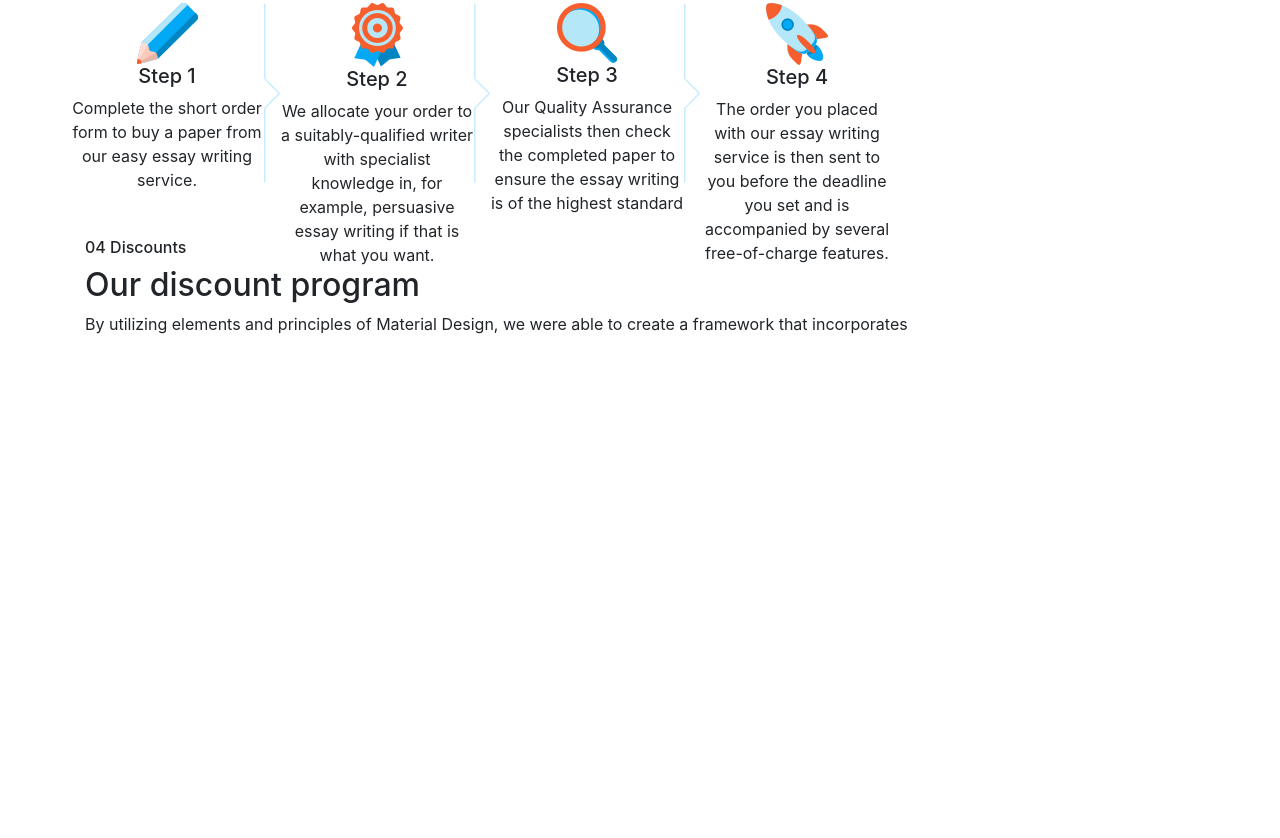
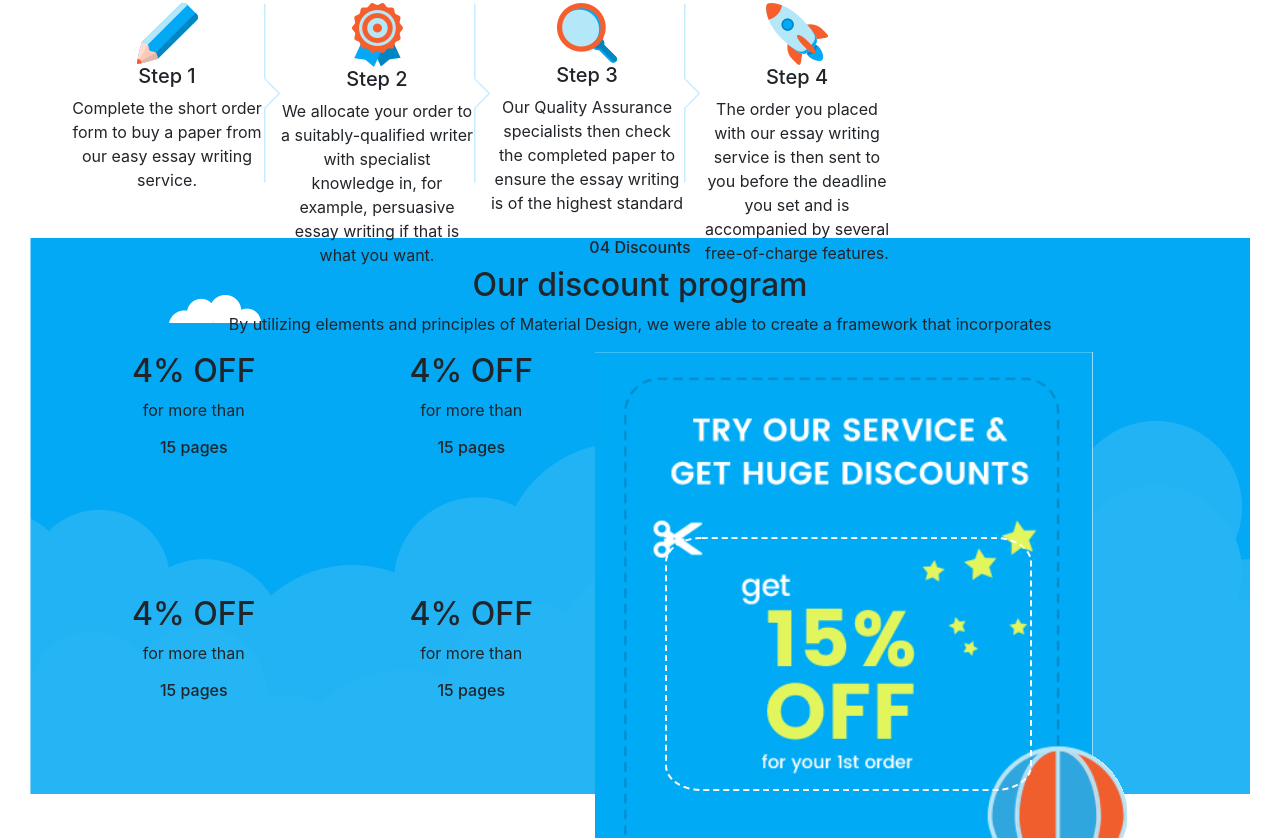
Before and after one commit to BohdanZyshchyk/HTMLCSSHomeworkProjects, a plain HTML site: page EkzamenWeb/index.html in a window 1280 px wide. Shown: the part 2088-2926 px from the top of the page. Before the commit the page ends 2440 px from the top, so only its background shows below. Drawn offline with nearby package versions, Linux system fonts and the light colour scheme.

Commit message:
more changes

```diff
--- a/EkzamenWeb/index.html
+++ b/EkzamenWeb/index.html
@@ -165,7 +165,7 @@
                 <section class="container text-center how-works">
                     <h6>03 How it works</h6>
                     <h2>Our Simple 4-Step Procedure</h2>
-                    <div class="row te container-three-row">
+                    <div class="row container-three-row">
                         <div class="col-xs-1 text-center how-works-b">
                             <div class="mx-auto step-ico1"></div>
                             <h5>Step 1</h5>
@@ -196,12 +196,42 @@
                 </section>
             </div>
 
-            <div class="container-fluid">
-                <section class="container discounts">
-                    <h6>04  Discounts</h6>
+            <div class="container-fluid container-four">
+                <section class="container discounts text-center">
+                    <h6>04 Discounts</h6>
                     <h2>Our discount program</h2>
                     <p>By utilizing elements and principles of Material Design, we were able to create a framework that
                         incorporates </p>
+                    <div class="row tiles">
+                        <div class="row four-tiles">
+                            <div class="tile text-center tile-one">
+                                <h2>4%
+                                    OFF</h2>
+                                <p>for more than</p>
+                                <h6>15 pages</h6>
+                            </div>
+                            <div class="tile text-center tile-two">
+                                <h2>4%
+                                    OFF</h2>
+                                <p>for more than</p>
+                                <h6>15 pages</h6>
+                            </div>
+                            <div class="tile text-center tile-three">
+                                <h2>4%
+                                    OFF</h2>
+                                <p>for more than</p>
+                                <h6>15 pages</h6>
+                            </div>
+                            <div class="tile text-center tile-four">
+                                <h2>4%
+                                    OFF</h2>
+                                <p>for more than</p>
+                                <h6>15 pages</h6>
+                            </div>
+                        </div>
+                        <div class="col img-discount"></div>
+
+                    </div>
                 </section>
             </div>
 
--- a/EkzamenWeb/scss/style.scss
+++ b/EkzamenWeb/scss/style.scss
@@ -96,11 +96,14 @@ header {
     height: 88px;
     background: url(../img/css_sprites.png) -10px -499px;
 }
-.container-two{
+
+.container-two {
     margin-top: 150px;
-    width: 1920px; height: 697px;
+    width: 1920px;
+    height: 697px;
     background: url(../img/css_sprites.png) -10px -3742px;
 }
+
 .adv-b {
     width: 360px;
     height: 312px;
@@ -109,35 +112,71 @@ header {
 
 }
 
-.container-two-row{
+.container-two-row {
     display: flex;
     justify-content: space-around;
 }
 
-.my-arrow{
+.my-arrow {
     width: 16px;
     height: 180px;
     background-image: url(../img/2-layers.png);
 }
 
-.how-works-b{
+.how-works-b {
     width: 194px;
     height: 235px;
 }
 
-.step-ico1{
-    width: 61px; height: 61px;
+.step-ico1 {
+    width: 61px;
+    height: 61px;
     background: url(../img/css_sprites.png) -10px -170px;
 }
-.step-ico2{
-    width: 51px; height: 64px;
+
+.step-ico2 {
+    width: 51px;
+    height: 64px;
     background: url(../img/css_sprites.png) -10px -415px;
 }
-.step-ico3{
-    width: 60px; height: 60px;
+
+.step-ico3 {
+    width: 60px;
+    height: 60px;
     background: url(../img/css_sprites.png) -10px -90px;
 }
-.step-ico4{
-    width: 62px; height: 62px;
+
+.step-ico4 {
+    width: 62px;
+    height: 62px;
     background: url(../img/css_sprites.png) -10px -251px;
 }
+
+.container-four{
+    width: 1922px;
+    height: 556px;
+    background: url(../img/css_sprites.png) -10px -1875px;
+}
+
+
+.tiles {
+    display: flex;
+    width: 100%;
+}
+
+.img-discount {
+    float: right;
+    width: 418px;
+    height: 486px;
+    background: url(../img/css_sprites.png) -10px -2451px;
+}
+
+.four-tiles {
+    display: flex;
+    width: 555px;
+    height: 486px;
+}
+
+.tile {
+    width: 50%;
+}
```
Also changed, not shown: EkzamenWeb/css/style.css.
